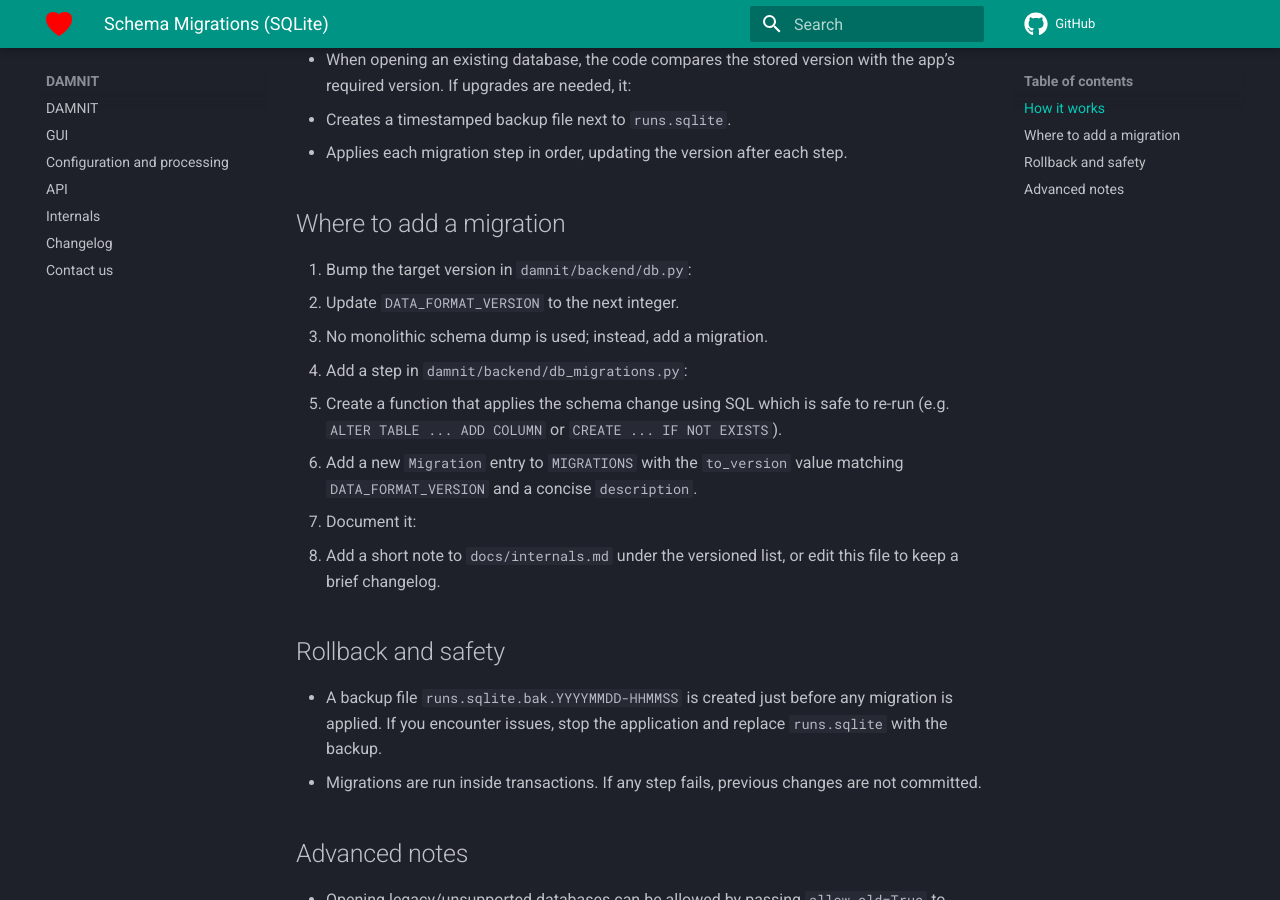
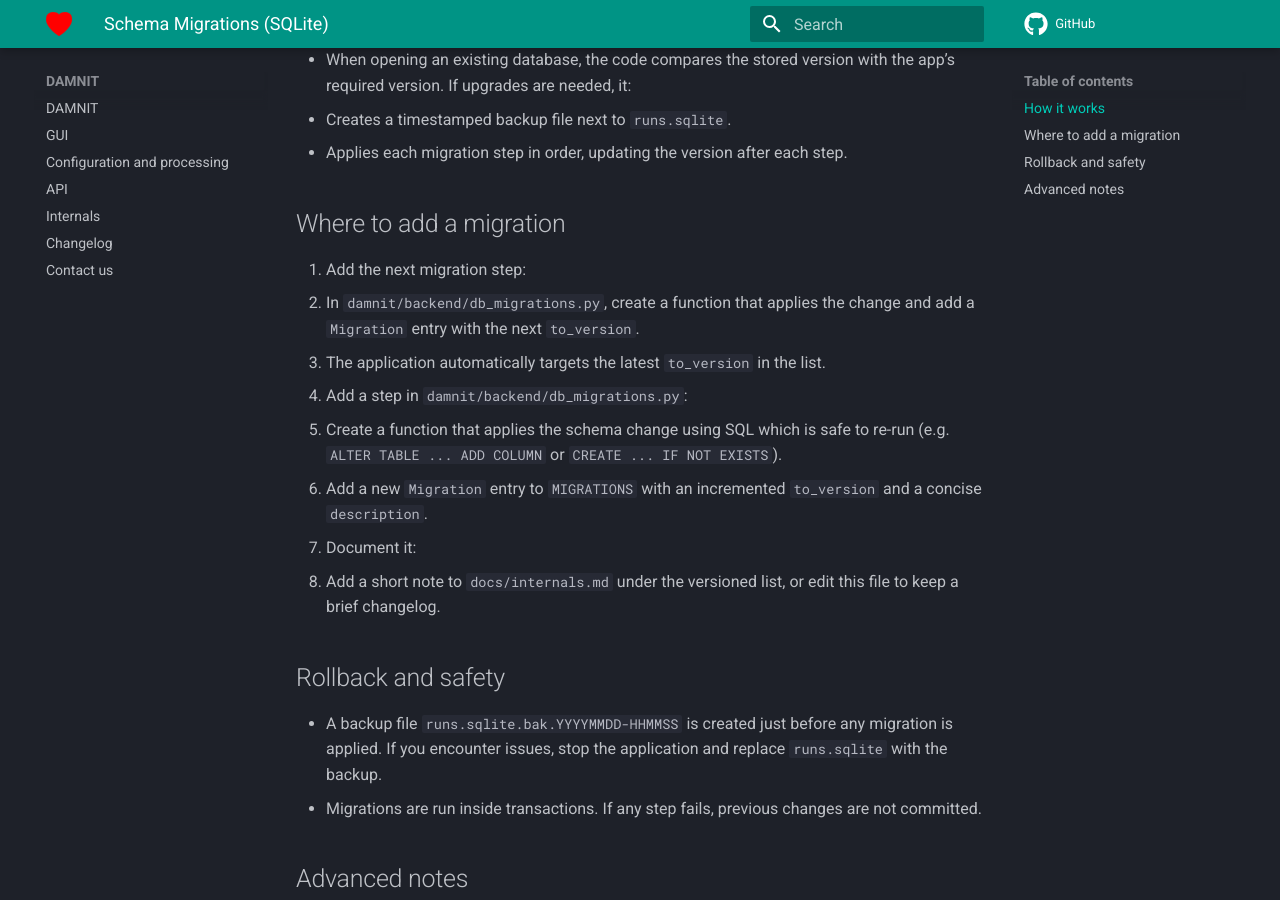
Before and after one commit to European-XFEL/DAMNIT, an MkDocs documentation site: the page built from docs/migrations.md, in a window 1280 px wide and 900 px high, scrolled down 444 px. Built offline with MkDocs 1.6.1 and Material for MkDocs 9.7.7, drawn with Linux system fonts in a browser that asks for light colours; comment, search, counter and statistics services are not loaded.

Commit message:
chore(db): derive current schema from migration list\n\n- Remove DATA_FORMAT_VERSION constant and compute latest via latest_version()\n- Replace references in db.py and update docs accordingly

```diff
--- a/docs/migrations.md
+++ b/docs/migrations.md
@@ -21,15 +21,14 @@ How it works
 Where to add a migration
 ------------------------
 
-1. Bump the target version in `damnit/backend/db.py`:
-   - Update `DATA_FORMAT_VERSION` to the next integer.
-   - No monolithic schema dump is used; instead, add a migration.
+1. Add the next migration step:
+   - In `damnit/backend/db_migrations.py`, create a function that applies the change and add a `Migration` entry with the next `to_version`.
+   - The application automatically targets the latest `to_version` in the list.
 
 2. Add a step in `damnit/backend/db_migrations.py`:
    - Create a function that applies the schema change using SQL which is safe
      to re-run (e.g. `ALTER TABLE ... ADD COLUMN` or `CREATE ... IF NOT EXISTS`).
-   - Add a new `Migration` entry to `MIGRATIONS` with the `to_version` value
-     matching `DATA_FORMAT_VERSION` and a concise `description`.
+   - Add a new `Migration` entry to `MIGRATIONS` with an incremented `to_version` and a concise `description`.
 
 3. Document it:
    - Add a short note to `docs/internals.md` under the versioned list, or edit
```
Also changed, not shown: 2 other files.
